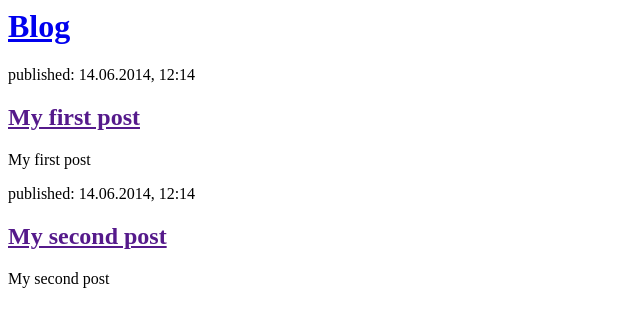
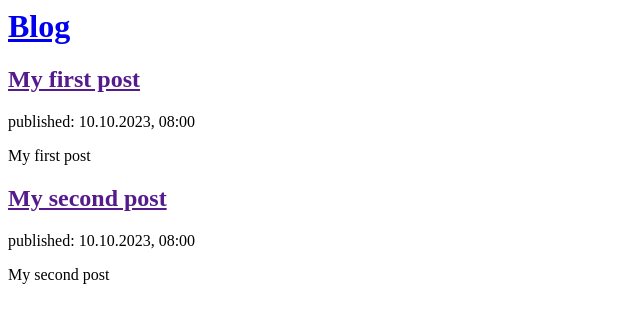
Before and after one commit to dmitry-v-vlasov/my-demo-blog, a Django app: page / in a window 1280 px wide. Shown: the top 327 px of the page, without its empty margins (0-640 px from the left). Run offline with Django 4.2, Linux system fonts and the light colour scheme.

Commit message:
First template draft.

```diff
--- a/blog/templates/blog/post_list.html
+++ b/blog/templates/blog/post_list.html
@@ -8,14 +8,14 @@
         </div>
 
         <div>
-            <p>published: 14.06.2014, 12:14</p>
             <h2><a href="">My first post</a></h2>
+            <p>published: 10.10.2023, 08:00</p>
             <p>My first post</p>
         </div>
 
         <div>
-            <p>published: 14.06.2014, 12:14</p>
             <h2><a href="">My second post</a></h2>
+            <p>published: 10.10.2023, 08:00</p>
             <p>My second post</p>
         </div>
     </body>
```
